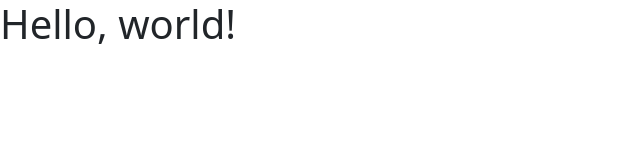
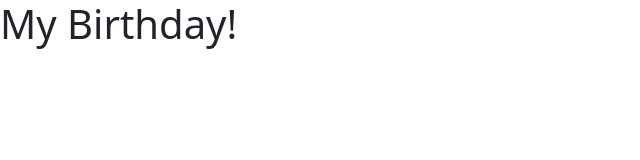
Before and after one commit to danjpal16/my-birthday, a plain HTML site: page index.html in a window 1280 px wide. Shown: the whole page, without its empty margins (0-640 px from the left). Drawn offline with nearby package versions, Linux system fonts and the light colour scheme.

Commit message:
started project

```diff
--- a/index.html
+++ b/index.html
@@ -3,11 +3,11 @@
   <head>
     <meta charset="utf-8">
     <meta name="viewport" content="width=device-width, initial-scale=1">
-    <title>Bootstrap demo</title>
+    <title>My Birthday April 13, 2007</title>
     <link href="https://cdn.jsdelivr.net/npm/bootstrap@5.3.2/dist/css/bootstrap.min.css" rel="stylesheet" integrity="sha384-T3c6CoIi6uLrA9TneNEoa7RxnatzjcDSCmG1MXxSR1GAsXEV/Dwwykc2MPK8M2HN" crossorigin="anonymous">
   </head>
   <body>
-    <h1>Hello, world!</h1>
+    <h1>My Birthday!</h1>
     <script src="https://cdn.jsdelivr.net/npm/bootstrap@5.3.2/dist/js/bootstrap.bundle.min.js" integrity="sha384-C6RzsynM9kWDrMNeT87bh95OGNyZPhcTNXj1NW7RuBCsyN/o0jlpcV8Qyq46cDfL" crossorigin="anonymous"></script>
   </body>
 </html>
```
